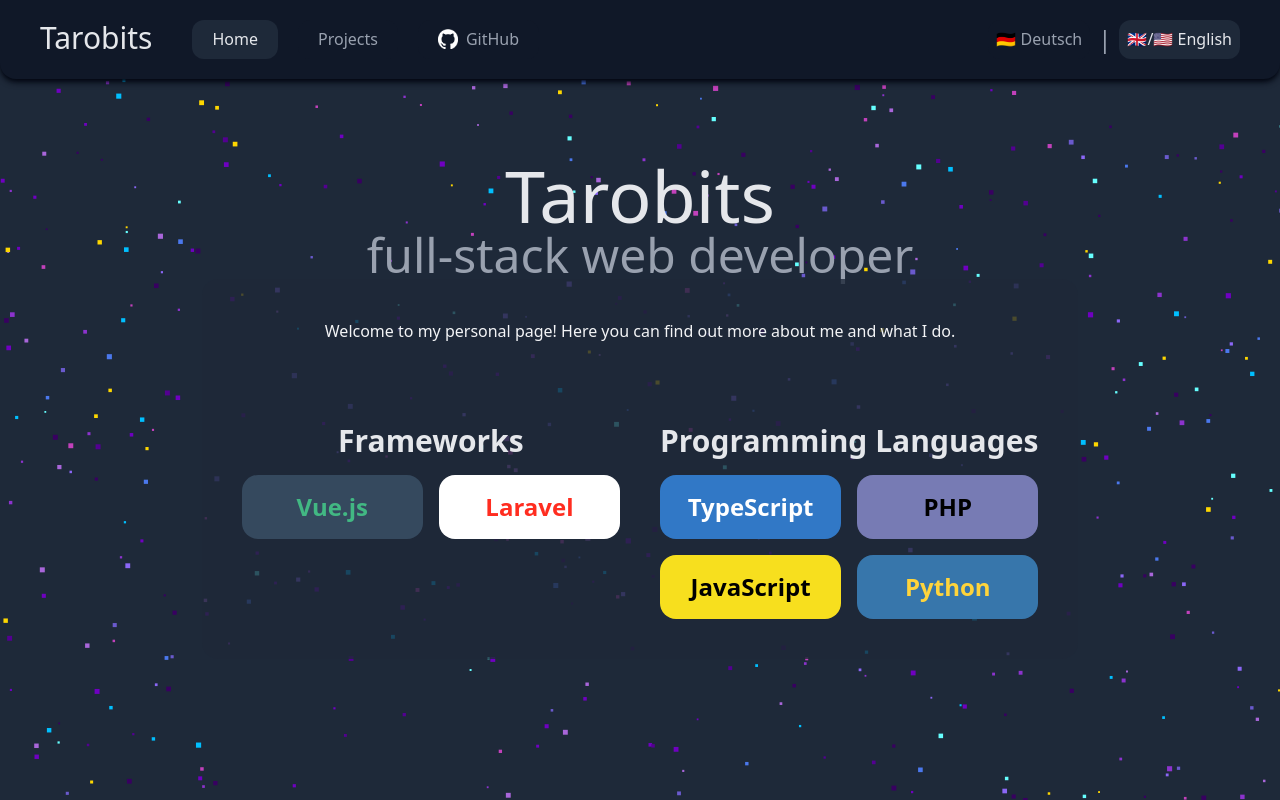
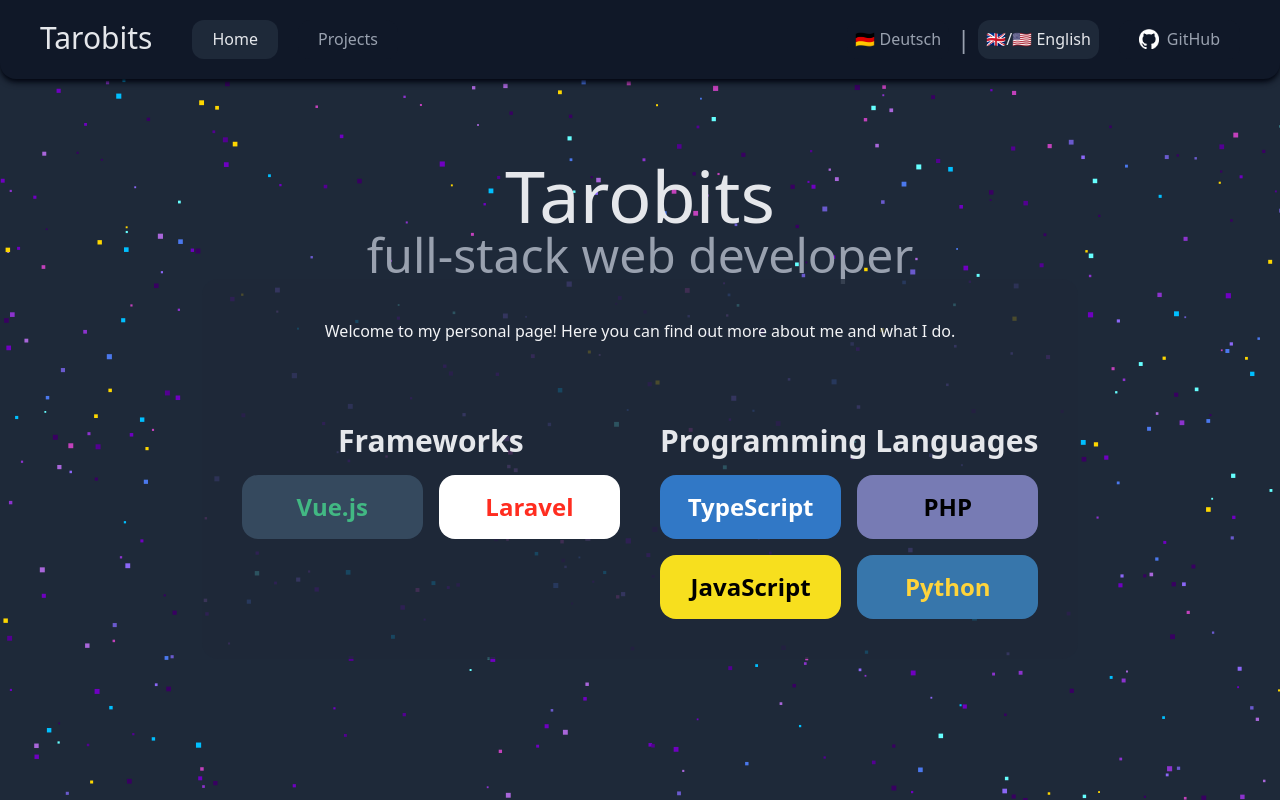
Before and after one commit to tarobits/tarobits.github.io, a Vue app: page / in a window 1280 px wide. Built offline with nearby package versions, Linux system fonts and the light colour scheme.

Commit message:
style(nav): move github link to more suitable area

```diff
--- a/src/layouts/DefaultLayout.vue
+++ b/src/layouts/DefaultLayout.vue
@@ -5,12 +5,12 @@
             <div class="w-full h-fit overflow-hidden flex flex-1 flex-wrap gap-3 md:gap-5">
                 <button class="h-full text-gray-400 bg-gray-900 hover:text-gray-200 hover:bg-gray-800 disabled:text-gray-200 disabled:bg-gray-800 rounded-xl py-2 px-4 lg:px-5 cursor-pointer text-sm md:text-[1rem]" @click="router.push('/')" :disabled="$route.path === '/'">{{ $t('nav.home') }}</button>
                 <button class="h-full text-gray-400 bg-gray-900 hover:text-gray-200 hover:bg-gray-800 disabled:text-gray-200 disabled:bg-gray-800 rounded-xl py-2 px-5 cursor-pointer text-sm md:text-[1rem]" @click="router.push('/projects/')" :disabled="$route.path.match(/^\/projects\/?.*?/) !== null">{{ $t('nav.projects') }}</button>
-                <a href="https://github.com/tarobits" class="h-full flex gap-2 items-center text-gray-400 bg-gray-900 hover:text-gray-200 hover:bg-gray-800 disabled:text-gray-200 disabled:bg-gray-800 rounded-xl py-2 px-5 cursor-pointer text-sm md:text-[1rem]"><img :src="GitHub" class="aspect-square h-5" /><span>GitHub</span></a>
-                <div class="w-fit h-full ml-0 md:ml-auto flex gap-2 items-center order-999">
+                <div class="w-fit h-full ml-0 md:ml-auto flex gap-2 items-center">
                     <button class="text-gray-400 bg-gray-900 hover:text-gray-200 hover:bg-gray-800 disabled:text-gray-200 disabled:bg-gray-800 rounded-xl p-2 cursor-pointer text-sm md:text-[1rem]" :disabled="locale === 'de'" @click="setLang('de')">🇩🇪 Deutsch</button>
                     <span class="text-gray-400 text-2xl">|</span>
                     <button class="text-gray-400 bg-gray-900 hover:text-gray-200 hover:bg-gray-800 disabled:text-gray-200 disabled:bg-gray-800 rounded-xl p-2 cursor-pointer text-sm md:text-[1rem]" @click="setLang('en')" :disabled="locale === 'en'">🇬🇧/🇺🇸 English</button>
                 </div>
+                <a href="https://github.com/tarobits" class="h-full flex gap-2 ml-auto md:ml-0 items-center text-gray-400 bg-gray-900 hover:text-gray-200 hover:bg-gray-800 disabled:text-gray-200 disabled:bg-gray-800 rounded-xl py-2 px-5 cursor-pointer text-sm md:text-[1rem]"><img :src="GitHub" class="aspect-square h-5" /><span>GitHub</span></a>
             </div>
         </div>
         <div class="w-full h-full flex-1 grid relative bg-gray-800 overflow-hidden">
```
